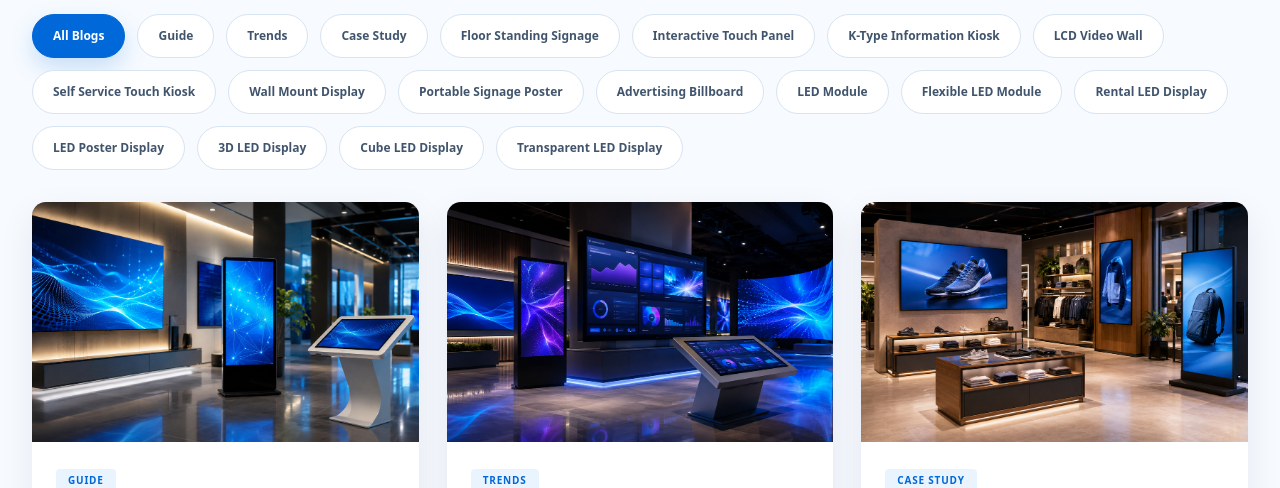
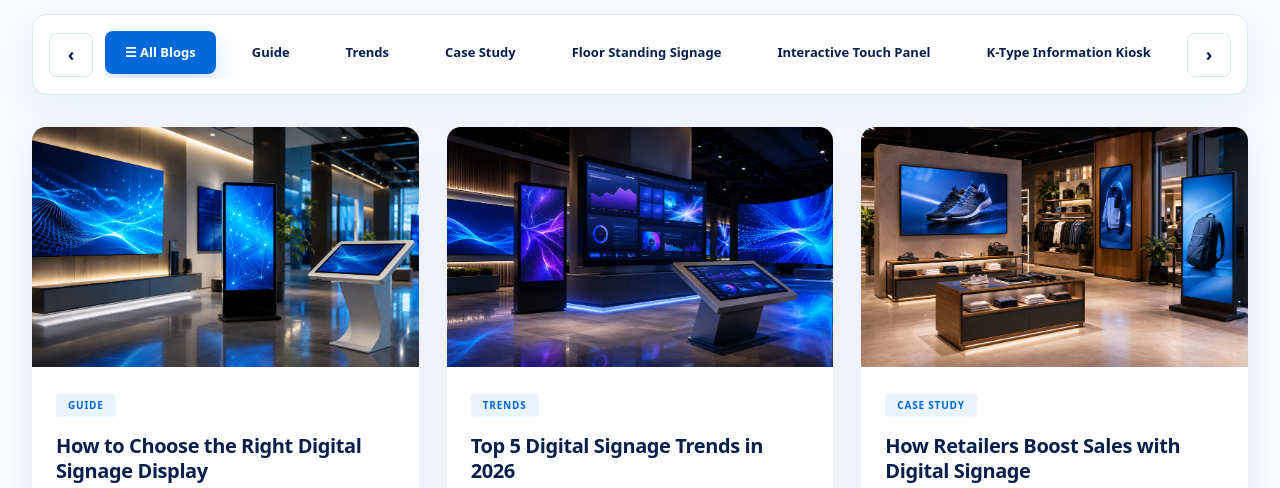
Before and after one commit to Amitsengupta332/GCTL-LED, a website built with Vite: page blogs.html in a window 1280 px wide. Shown: the part 612-1100 px from the top of the page. Built offline with nearby package versions, Linux system fonts and the light colour scheme.

Commit message:
blog slider

```diff
--- a/public/pages/blogs.html
+++ b/public/pages/blogs.html
@@ -4,39 +4,33 @@
     <img
       src="/images/blog/futuristic_tech_showroom_with_digital_displays.avif"
       alt="GCTL LED Blogs"
-      class="absolute inset-0 h-full w-full object-cover object-[70%_center]"
-    />
+      class="absolute inset-0 h-full w-full object-cover object-[70%_center]" />
 
     <div
-      class="absolute inset-0 bg-gradient-to-r from-[#f7fbff] via-[#f7fbff]/94 to-[#f7fbff]/35"
-    ></div>
+      class="absolute inset-0 bg-gradient-to-r from-[#f7fbff] via-[#f7fbff]/94 to-[#f7fbff]/35"></div>
 
     <div class="relative mx-auto max-w-[1320px] px-4 sm:px-6 lg:px-8">
       <div class="flex min-h-[330px] items-center py-12">
         <div class="max-w-[690px]">
           <div
-            class="mb-5 flex items-center gap-3 text-[13px] font-semibold text-[#617187]"
-          >
+            class="mb-5 flex items-center gap-3 text-[13px] font-semibold text-[#617187]">
             <a href="/index.html" class="hover:text-[#0068d9]">Home</a>
             <span class="text-[#9aaabd]">›</span>
             <span class="text-[#071f4d]">Blogs</span>
           </div>
 
           <p
-            class="mb-3 text-[12px] font-black uppercase tracking-[0.24em] text-[#0068d9]"
-          >
+            class="mb-3 text-[12px] font-black uppercase tracking-[0.24em] text-[#0068d9]">
             Latest Insights
           </p>
 
           <h1
-            class="max-w-[680px] text-[34px] font-black leading-[1.08] tracking-[-1.2px] text-[#071f4d] sm:text-[46px] lg:text-[52px]"
-          >
+            class="max-w-[680px] text-[34px] font-black leading-[1.08] tracking-[-1.2px] text-[#071f4d] sm:text-[46px] lg:text-[52px]">
             News, Guides &amp; Insights for LED Display Solutions
           </h1>
 
           <p
-            class="mt-5 max-w-[610px] text-[14px] font-semibold leading-7 text-[#40556d] sm:text-[15px]"
-          >
+            class="mt-5 max-w-[610px] text-[14px] font-semibold leading-7 text-[#40556d] sm:text-[15px]">
             Explore expert guides, industry trends, and practical ideas about
             LED display, digital signage, video wall, kiosk and billboard
             solutions.
@@ -49,18 +43,15 @@
   <!-- Blogs -->
   <div class="mx-auto max-w-[1320px] px-4 py-10 sm:px-6 lg:px-8 lg:py-14">
     <div
-      class="mb-7 flex flex-col gap-4 sm:flex-row sm:items-end sm:justify-between"
-    >
+      class="mb-7 flex flex-col gap-4 sm:flex-row sm:items-end sm:justify-between">
       <div>
         <p
-          class="text-[12px] font-black uppercase tracking-[0.22em] text-[#0068d9]"
-        >
+          class="text-[12px] font-black uppercase tracking-[0.22em] text-[#0068d9]">
           All Blogs
         </p>
 
         <h2
-          class="mt-3 text-[30px] font-black tracking-[-0.8px] text-[#071f4d]"
-        >
+          class="mt-3 text-[30px] font-black tracking-[-0.8px] text-[#071f4d]">
           View All Blogs
         </h2>
       </div>
@@ -69,14 +60,39 @@
     </div>
 
     <!-- Blog Categories -->
-    <div
+    <!-- <div
       id="blogsCategories"
       class="mb-8 flex flex-wrap gap-3"
-    ></div>
+    ></div> -->
+
+    <!-- Blog Categories Slider -->
+    <div
+      class="mb-8 rounded-[14px] border border-[#dbe8f5] bg-white p-4 shadow-[0_16px_45px_rgba(7,31,77,0.06)]">
+      <div class="flex items-center gap-3">
+        <button
+          type="button"
+          id="blogsCategoryPrev"
+          class="grid h-11 w-11 shrink-0 place-items-center rounded-[8px] border border-[#d7e4f2] bg-white text-[18px] font-black text-[#071f4d] transition hover:border-[#0068d9] hover:bg-[#0068d9] hover:text-white"
+          aria-label="Previous categories">
+          ‹
+        </button>
+
+        <div
+          id="blogsCategories"
+          class="flex flex-1 gap-4 overflow-x-auto scroll-smooth whitespace-nowrap pb-1 [scrollbar-width:none] [&::-webkit-scrollbar]:hidden"></div>
+
+        <button
+          type="button"
+          id="blogsCategoryNext"
+          class="grid h-11 w-11 shrink-0 place-items-center rounded-[8px] border border-[#d7e4f2] bg-white text-[18px] font-black text-[#071f4d] transition hover:border-[#0068d9] hover:bg-[#0068d9] hover:text-white"
+          aria-label="Next categories">
+          ›
+        </button>
+      </div>
+    </div>
 
     <div
       id="blogsGrid"
-      class="grid grid-cols-1 gap-7 md:grid-cols-2 lg:grid-cols-3"
-    ></div>
+      class="grid grid-cols-1 gap-7 md:grid-cols-2 lg:grid-cols-3"></div>
   </div>
 </section>
--- a/src/blogs-data.js
+++ b/src/blogs-data.js
@@ -364,16 +364,45 @@ function categoryButton(category) {
     <button
       type="button"
       data-blog-category="${category}"
-      class="rounded-full border px-5 py-3 text-[12px] font-black transition ${
+      class="shrink-0 rounded-[8px] px-5 py-3 text-[13px] font-black transition ${
         isActive
-          ? "border-[#0068d9] bg-[#0068d9] text-white shadow-[0_10px_24px_rgba(0,104,217,0.20)]"
-          : "border-[#d7e4f2] bg-white text-[#40556d] hover:border-[#0068d9] hover:text-[#0068d9]"
+          ? "bg-[#0068d9] text-white shadow-[0_10px_24px_rgba(0,104,217,0.20)]"
+          : "bg-transparent text-[#071f4d] hover:bg-[#eef6ff] hover:text-[#0068d9]"
       }"
     >
-      ${category}
+      ${category === BLOGS_ALL_CATEGORY ? "☰ All Blogs" : category}
     </button>
   `;
 }
+
+function initBlogCategorySliderButtons() {
+  const categoriesWrapper = document.getElementById("blogsCategories");
+  const prevBtn = document.getElementById("blogsCategoryPrev");
+  const nextBtn = document.getElementById("blogsCategoryNext");
+
+  if (!categoriesWrapper || !prevBtn || !nextBtn) return;
+  if (categoriesWrapper.dataset.sliderReady === "true") return;
+
+  categoriesWrapper.dataset.sliderReady = "true";
+
+  const scrollAmount = 320;
+
+  prevBtn.addEventListener("click", () => {
+    categoriesWrapper.scrollBy({
+      left: -scrollAmount,
+      behavior: "smooth",
+    });
+  });
+
+  nextBtn.addEventListener("click", () => {
+    categoriesWrapper.scrollBy({
+      left: scrollAmount,
+      behavior: "smooth",
+    });
+  });
+}
+
+
 
 function getFilteredBlogs() {
   if (activeBlogCategory === BLOGS_ALL_CATEGORY) return gctlBlogs;
@@ -445,6 +474,7 @@ function initBlogsPage() {
 
   renderBlogCategories();
   renderBlogsGrid();
+  initBlogCategorySliderButtons();
 }
 
 function waitForBlogsPage() {
--- a/src/main.js
+++ b/src/main.js
@@ -1,4 +1,5 @@
 import "./style.css";
+// import "./blogs/blogs-data.js";
 import { initProductSections } from "./products/product-sections.js";
 async function loadComponents() {
   const components = document.querySelectorAll("[data-component]");
```
